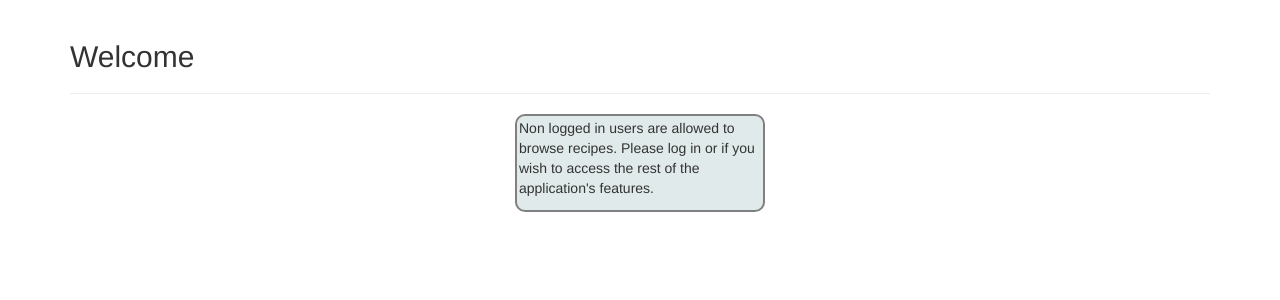
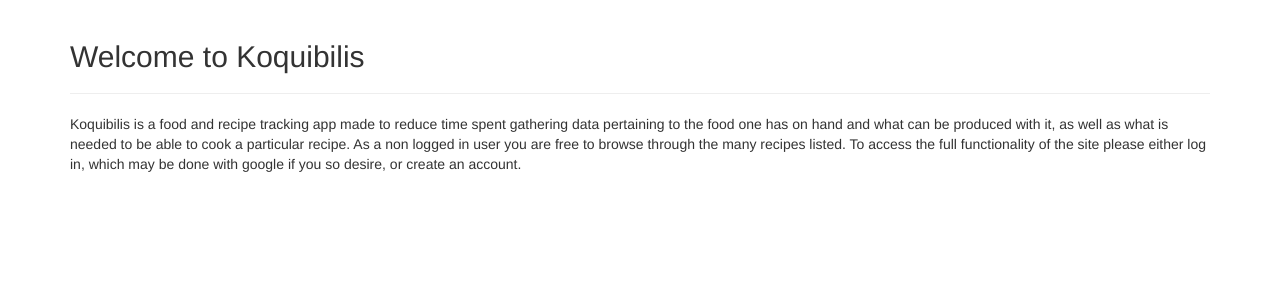
Before and after one commit to KiaraRaynS/koquibilis, a Django app: template appfood/templates/indexview.html in a window 1280 px wide. Shown: the part 52-352 px from the top of the page. Run offline with Django 3.2, Linux system fonts and the light colour scheme; the template is opened without the code that fills it, so the values that code supplies are empty; some libraries are stand-ins or nearby versions.

Commit message:
Recipe images can now be clicked to view individual recipes

```diff
--- a/appfood/models.py
+++ b/appfood/models.py
@@ -6,7 +6,6 @@ from django.dispatch import receiver
 
 class UserPage(models.Model):
     user = models.OneToOneField('auth.user')
-    userhandle = models.CharField(max_length=20, null=True, blank=True)
     photo = models.ImageField(upload_to='profile_photos', name='photo', blank=True, null=True)
     description = models.CharField(max_length=350, null=True, blank=True)
     bookmarks_private = models.BooleanField(default=False)
--- a/appfood/templates/allrecipesview.html
+++ b/appfood/templates/allrecipesview.html
@@ -9,7 +9,7 @@
   <a class='btn btn-default' href="{% url 'allrecipeview' next_page %}">Next Page</a>
   {% for item in allrecipes %}
     <div class="panel panel-default">
-      <img src="{{item.imageUrlsBySize.90}}">
+      <a href="{% url 'specificrecipeview' item.id %}"><img src="{{item.imageUrlsBySize.90}}"></a>
         <strong>{{item.recipeName}}</strong>
         <a class='label label-success' href="{% url 'specificrecipeview' item.id %}">View Recipe</a>
       </div>
--- a/appfood/templates/dairyfreerecipeview.html
+++ b/appfood/templates/dairyfreerecipeview.html
@@ -10,7 +10,7 @@
 
   {% for item in recipes %}
     <div class="panel panel-default">
-      <img src="{{item.imageUrlsBySize.90}}">
+      <a href="{% url 'specificrecipeview' item.id %}"><img src="{{item.imageUrlsBySize.90}}"></a>
       <strong>{{item.recipeName}}</strong>
       <a class='label label-success' href="{% url 'specificrecipeview' item.id %}">View Recipe</a>
     </div>
--- a/appfood/templates/eggfreerecipeview.html
+++ b/appfood/templates/eggfreerecipeview.html
@@ -10,7 +10,7 @@
 
   {% for item in recipes %}
     <div class="panel panel-default">
-      <img src="{{item.imageUrlsBySize.90}}">
+      <a href="{% url 'specificrecipeview' item.id %}"><img src="{{item.imageUrlsBySize.90}}"></a>
       <strong>{{item.recipeName}}</strong>
       <a class='label label-success' href="{% url 'specificrecipeview' item.id %}">View Recipe</a>
     </div>
--- a/appfood/templates/glutenfreerecipeview.html
+++ b/appfood/templates/glutenfreerecipeview.html
@@ -9,7 +9,7 @@
   <a class='btn btn-default' href="{% url 'glutenfreerecipeview' next_page %}">Next Page</a>
   {% for item in recipes %}
     <div class="panel panel-default">
-      <img src="{{item.imageUrlsBySize.90}}">
+      <a href="{% url 'specificrecipeview' item.id %}"><img src="{{item.imageUrlsBySize.90}}"></a>
       <strong>{{item.recipeName}}</strong>
       <a class='label label-success' href="{% url 'specificrecipeview' item.id %}">View Recipe</a>
     </div>
--- a/appfood/templates/indexview.html
+++ b/appfood/templates/indexview.html
@@ -146,12 +146,13 @@
 
 {% else %}
   <!-- If user is NOT logged in -->
-  <h2>Welcome</h2>
+  <h2>Welcome to Koquibilis</h2>
   <hr>
-  <div class='registerbox'>
-    <p>Non logged in users are allowed to browse recipes.
-    Please log in or if you wish to access the rest of the application's features.</p>
-  </div>
+  <p>Koquibilis is a food and recipe tracking app made to reduce time spent gathering data
+  pertaining to the food one has on hand and what can be produced with it, as well as what
+  is needed to be able to cook a particular recipe. As a non logged in user you are free to
+  browse through the many recipes listed. To access the full functionality of the site please
+  either log in, which may be done with google if you so desire, or create an account.</p>
 {% endif %}
 
 <!-- JAVASCRIPT -->
--- a/appfood/templates/peanutfreerecipeview.html
+++ b/appfood/templates/peanutfreerecipeview.html
@@ -10,7 +10,7 @@
 
   {% for item in recipes %}
     <div class="panel panel-default">
-      <img src="{{item.imageUrlsBySize.90}}">
+      <a href="{% url 'specificrecipeview' item.id %}"><img src="{{item.imageUrlsBySize.90}}"></a>
       <strong>{{item.recipeName}}</strong>
       <a class='label label-success' href="{% url 'specificrecipeview' item.id %}">View Recipe</a>
     </div>
--- a/appfood/templates/seafoodfreerecipeview.html
+++ b/appfood/templates/seafoodfreerecipeview.html
@@ -10,7 +10,7 @@
 
   {% for item in recipes %}
     <div class="panel panel-default">
-      <img src="{{item.imageUrlsBySize.90}}">
+      <a href="{% url 'specificrecipeview' item.id %}"><img src="{{item.imageUrlsBySize.90}}"></a>
       <strong>{{item.recipeName}}</strong>
       <a class='label label-success' href="{% url 'specificrecipeview' item.id %}">View Recipe</a>
     </div>
--- a/appfood/templates/searchrecipesview.html
+++ b/appfood/templates/searchrecipesview.html
@@ -11,7 +11,7 @@
   {% for result in results %}
     <div class='panel panel-default'>
       <div class='panel-heading'>
-        <img  class='smallrecipeimage' src="{{result.imageUrlsBySize.90}}">
+        <a href="{% url 'specificrecipeview' result.id %}"><img  class='smallrecipeimage' src="{{result.imageUrlsBySize.90}}"></a>
         <strong>{{result.recipeName}}</strong> <a class='btn btn-success' href="{% url 'specificrecipeview' result.id %}">View Recipe</a>
       </div>
       <div class='panel-body'>
--- a/appfood/templates/soyfreerecipeview.html
+++ b/appfood/templates/soyfreerecipeview.html
@@ -11,7 +11,7 @@
 
   {% for item in recipes %}
     <div class="panel panel-default">
-      <img src="{{item.imageUrlsBySize.90}}">
+      <a href="{% url 'specificrecipeview' item.id %}"><img src="{{item.imageUrlsBySize.90}}"></a>
       <strong>{{item.recipeName}}</strong>
       <a class='label label-success' href="{% url 'specificrecipeview' item.id %}">View Recipe</a>
     </div>
```
